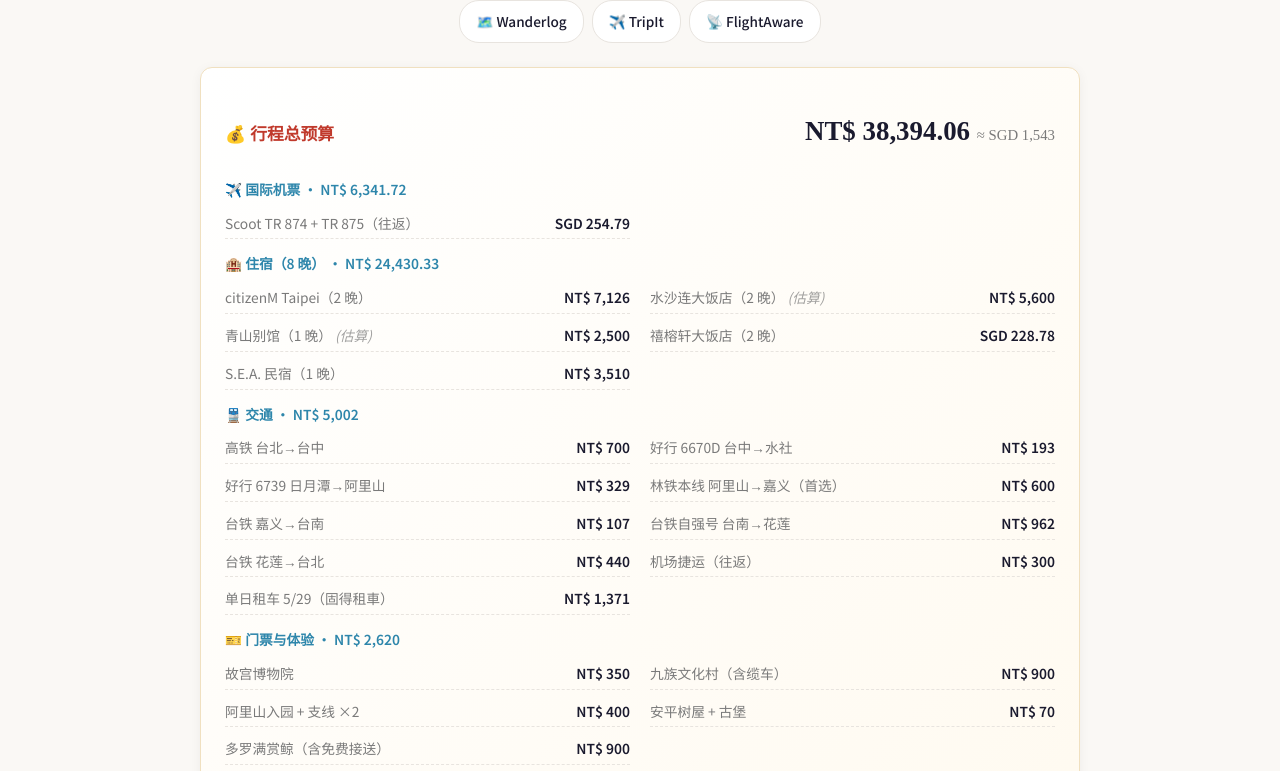
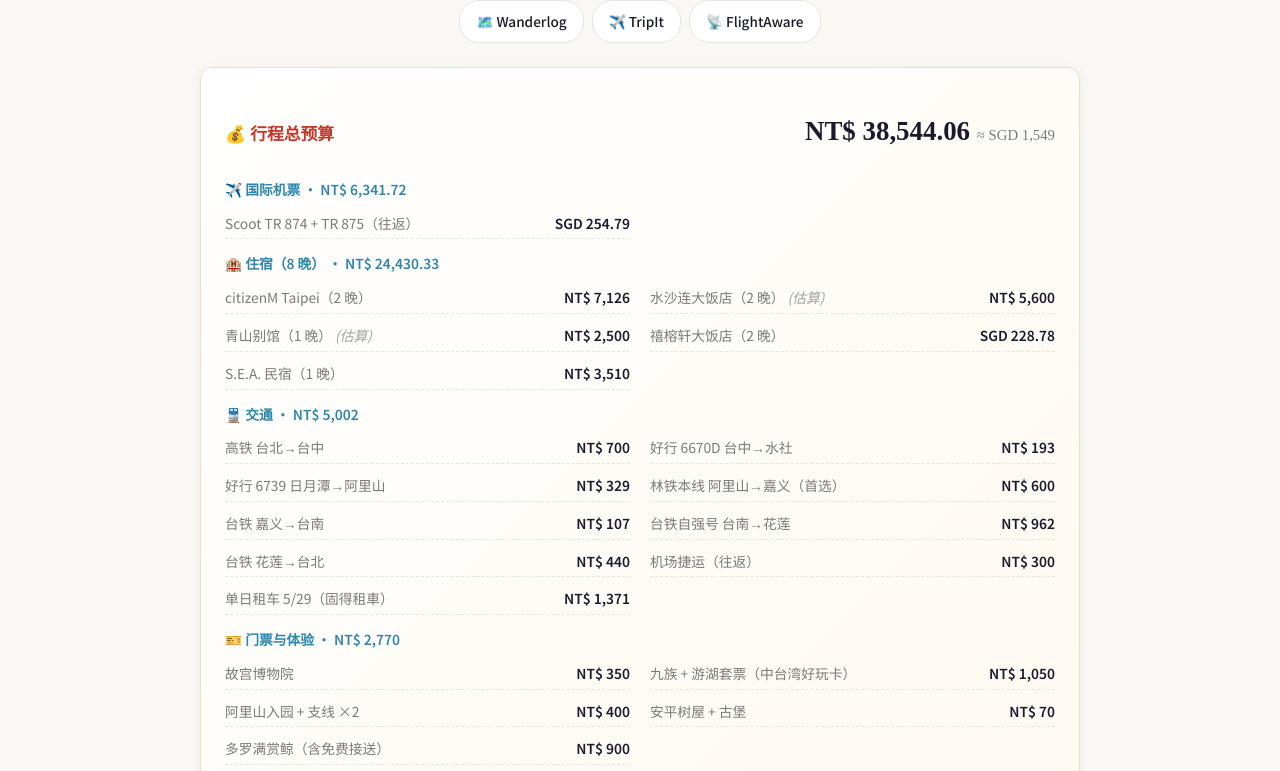
Before and after one commit to SibeiC/SibeiC.github.io, a Jekyll site: the page built from _trips/taiwan-2026.md, in a window 1280 px wide and 1400 px high. Shown: the part 347-1118 px from the top of the window. Built offline with Jekyll 4.4.1, drawn with Linux system fonts in a browser that asks for light colours; some of the changed text lies outside the part shown.

Commit message:
Day 5 九族: switch to 中台湾好玩卡 套票 (NT$1,050)
NT$1,050 bundle covers 九族 full ticket + 日月潭 boat cruise; cable car
gifted (same-day). Replaces the previous 九族-only 900 estimate; drops the
now-redundant 线上购票 tier tag.

Co-Authored-By: Claude Opus 4.6 (1M context) <noreply@anthropic.com>

```diff
--- a/_trips/taiwan-2026.md
+++ b/_trips/taiwan-2026.md
@@ -77,7 +78,7 @@ cost:
       icon: 🎫
       items:
         - { label: 故宫博物院, amount: 350, in: primary }
-        - { label: "九族文化村（含缆车）", amount: 900, in: primary }
+        - { label: "九族 + 游湖套票（中台湾好玩卡）", amount: 1050, in: primary }
         - { label: "阿里山入园 + 支线 ×2", amount: 400, in: primary }
         - { label: "安平树屋 + 古堡", amount: 70, in: primary }
         - { label: "多罗满赏鲸（含免费接送）", amount: 900, in: primary }
@@ -408,12 +409,12 @@ days:
         title: 🎢 九族文化村
         detail: 一票玩到底 — 原住民九族文化展示、欧洲花园主题乐园、UFO 自由落体、加勒比海盗船。推荐：马雅探险、西班牙海岸大漩涡、原住民歌舞表演。反向进园从缆车站那头开逛，路线更顺。
         tickets:
-          - { tag: 全票, value: NT$900, note: 含日月潭缆车往返 }
-          - { tag: 线上购票, value: 约 NT$780–830 }
+          - { tag: 套票, value: "NT$1,050", note: "含日月潭缆车 + 游湖船（中台湾好玩卡）" }
           - { tag: 营业时间, value: 09:30–17:00 }
         links:
           - { type: map, label: 九族文化村, query: Formosan Aboriginal Culture Village }
           - { type: ticket, label: 九族官网, url: "https://www.nine.com.tw/" }
+          - { type: ticket, label: 中台湾好玩卡, url: *url_funcard_nine_combo }
           - { type: ticket, label: Klook, url: *url_klook_nine }
           - { type: ticket, label: KKday, url: *url_kkday_nine }
 
@@ -829,8 +830,10 @@ booking_channels:
     note: 提前 14 天早上开放订票，订位即付款
   - name: 九族文化村 + 日月潭缆车
     links:
+      - { label: 中台湾好玩卡, url: *url_funcard_nine_combo }
       - { label: Klook, url: *url_klook_nine }
       - { label: KKday, url: *url_kkday_nine }
+    note: "套票 NT$1,050 含九族 + 日月潭游湖船 + 缆车（日月潭线）"
   - name: 多罗满赏鲸
     links:
       - { label: Klook, url: *url_klook_whale }
```
Also changed, not shown: other parts of _trips/taiwan-2026.md (+1 -0 lines).
